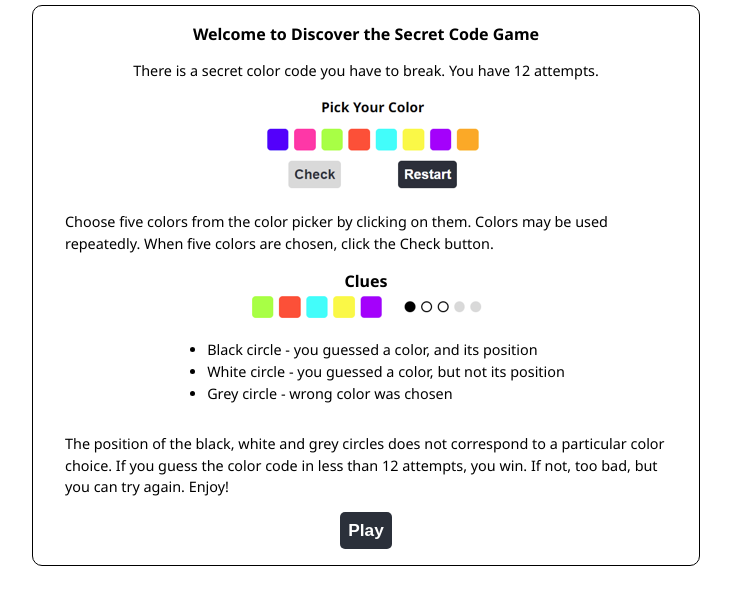
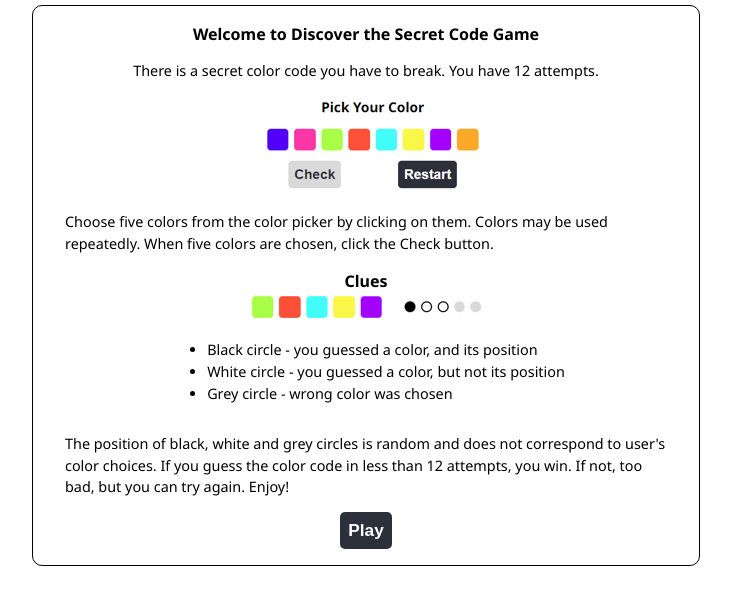
Before and after one commit to lucia2007/discover-the-code, a website with bundled scripts: page index.html in a window 1280 px wide. Shown: the part 161-766 px from the top of the page, without its empty margins (274-1005 px from the left). Built offline with nearby package versions, Linux system fonts and the light colour scheme.

Commit message:
Rules update

```diff
--- a/index.html
+++ b/index.html
@@ -64,7 +64,7 @@
             <li>Grey circle - wrong color was chosen</li>
         </ul>
         <p>
-            The position of the black, white and grey circles does not correspond to a particular color choice.
+            The position of black, white and grey circles is random and does not correspond to user's color choices.
             If you guess the color code in less than 12 attempts, you win. If not, too bad, but you can try again.
             Enjoy!
         </p>
```
